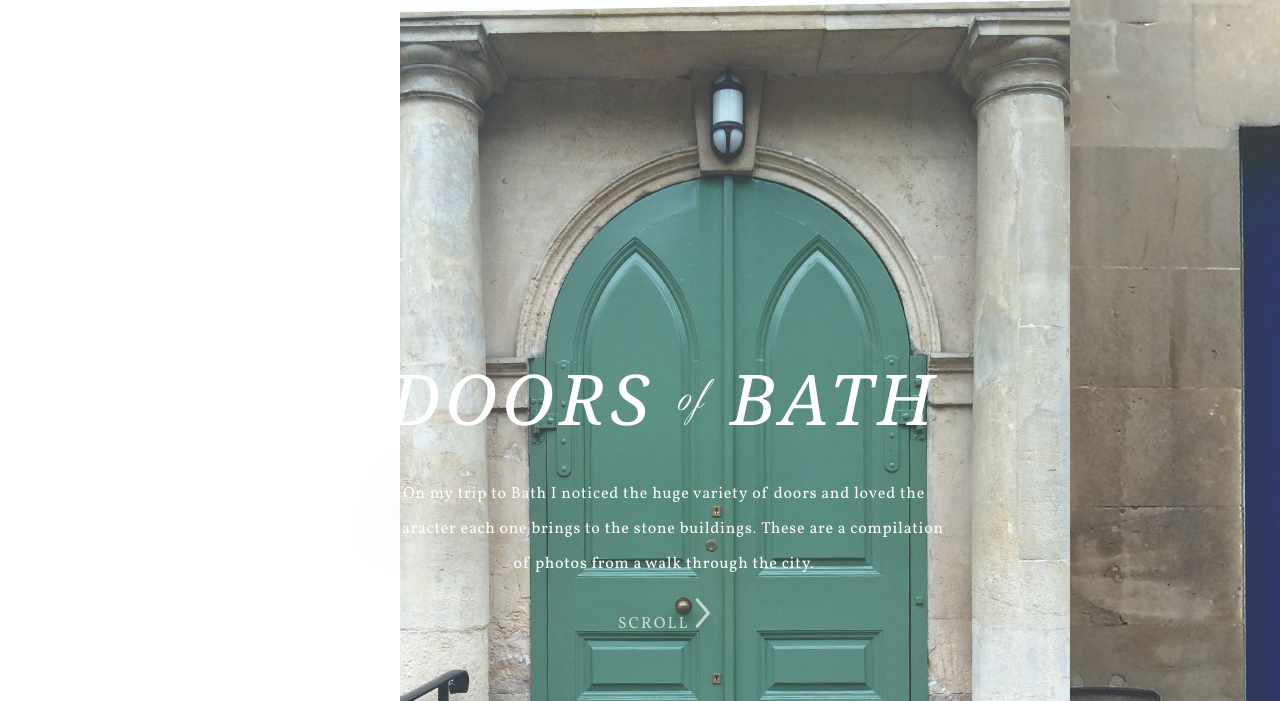
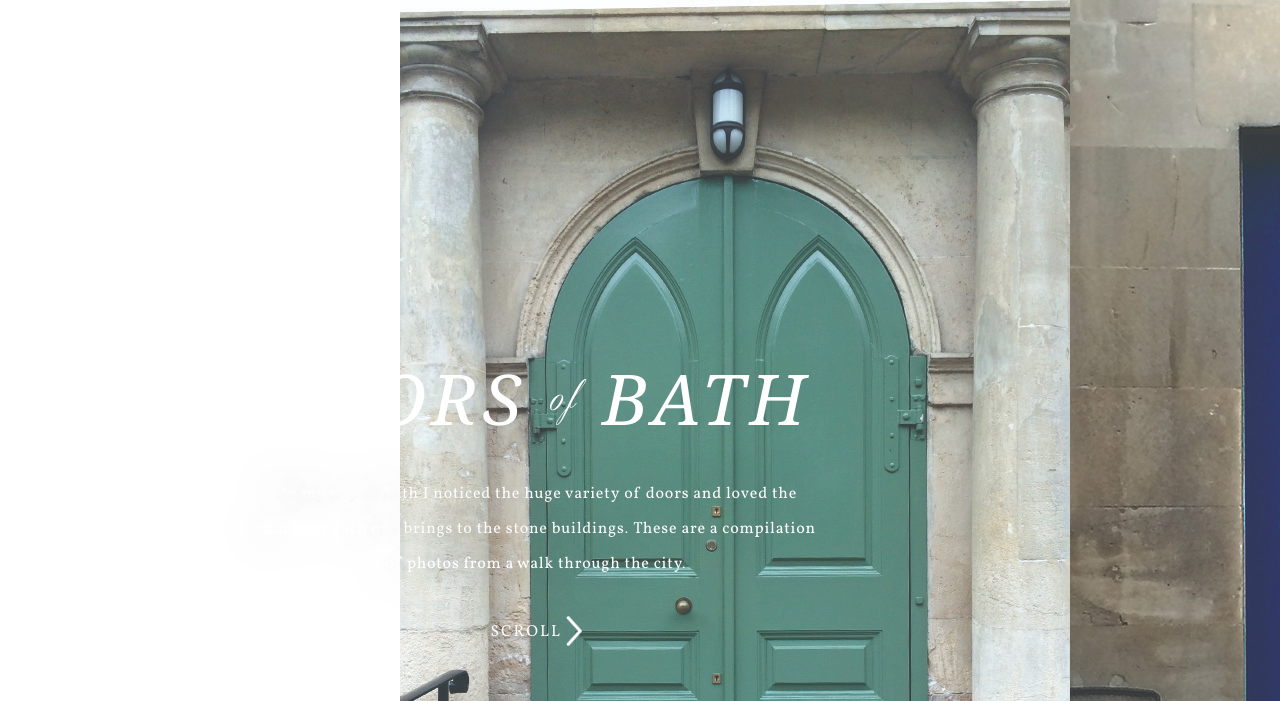
Before and after one commit to bobbyshaw/doorsofbath, a plain HTML site: page index.html in a window 1280 px wide. Shown: the top 701 px of the page. Drawn offline with Linux system fonts and the light colour scheme.

Commit message:
Change scroll arrow and image sizes.

```diff
--- a/css/main.css
+++ b/css/main.css
@@ -70,12 +70,12 @@ body {
 }
 
 .doors img {
-	min-height: 100%;
+	max-height: 100%;
 }
 
 .title {
 	position: fixed;
-	width: 560px;
+	max-width: 560px;
 	text-align: center;
 	top: 40%;
 }
@@ -99,13 +99,17 @@ body {
 }
 
 .title p.scroll {
+	display: inline-block;
 	font-family: 'vollkornregular', Georgia, Times, "Times New Roman", serif;
 	font-style: normal;
 	letter-spacing: 2px;
 	text-transform: uppercase;
-	vertical-align: top;
-	animation: shimmer 5s infinite;
-  	-webkit-animation: shimmer 5s infinite;
+	animation: shimmer 3s infinite;
+  	-webkit-animation: shimmer 3s infinite;
+}
+
+.title .arrow {
+	vertical-align: middle;
 }
 
 .title h1 span {
--- a/index.html
+++ b/index.html
@@ -57,10 +57,8 @@
                         <h1>Doors <span>of</span> Bath</h1>
                         <div class="info">
                             <p>On my trip to Bath I noticed the huge variety of doors and loved the character each one brings to the stone buildings. These are a compilation of photos from a walk through the city.</p>
-                            <p class="scroll">
-                                Scroll
-                                <img src="img/arrow.png" height="30" />
-                            </p>
+                            <p class="scroll">Scroll</p>
+                            <img class="arrow" src="img/arrow.png" height="30" />
                         </div>
                     </header>
                 </article>
--- a/js/main.js
+++ b/js/main.js
@@ -10,7 +10,7 @@ function DoorsOfBath(header_selector, info_selector) {
 }
 
 DoorsOfBath.prototype.init = function() {
-	this.title.style.left = window.innerWidth * 1.5/5  + "px";
+	this.title.style.left = window.innerWidth * 1/5  + "px";
 };
 
 DoorsOfBath.prototype.scroll = function() {
```
